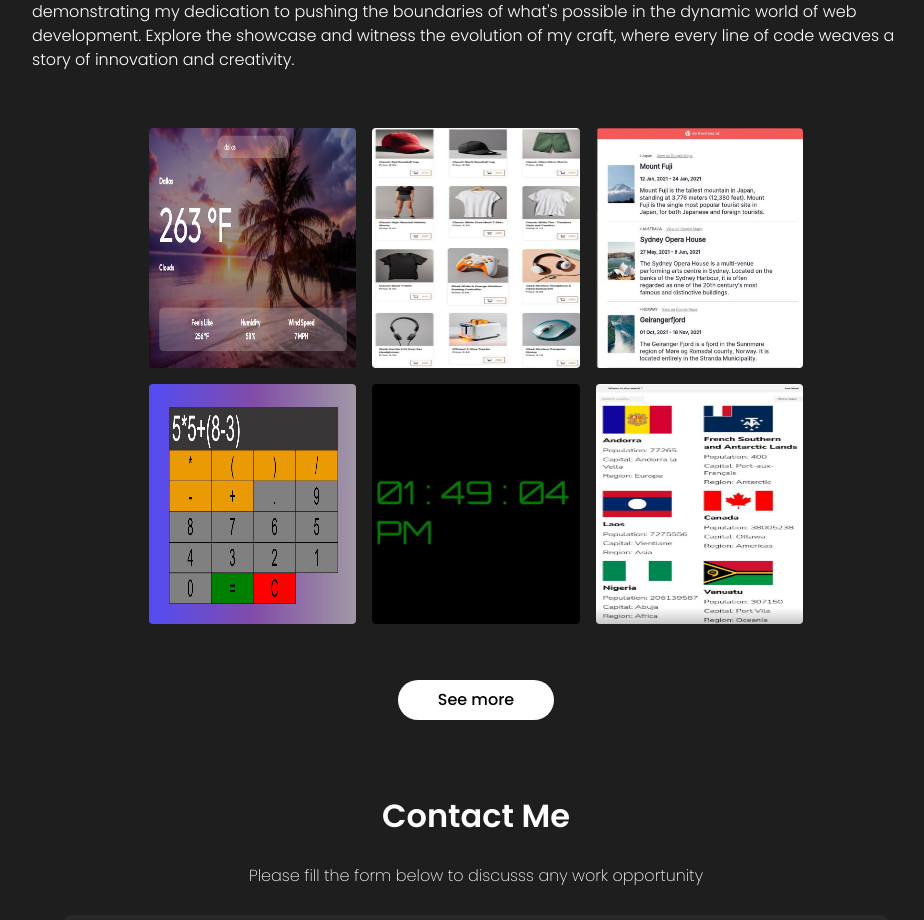
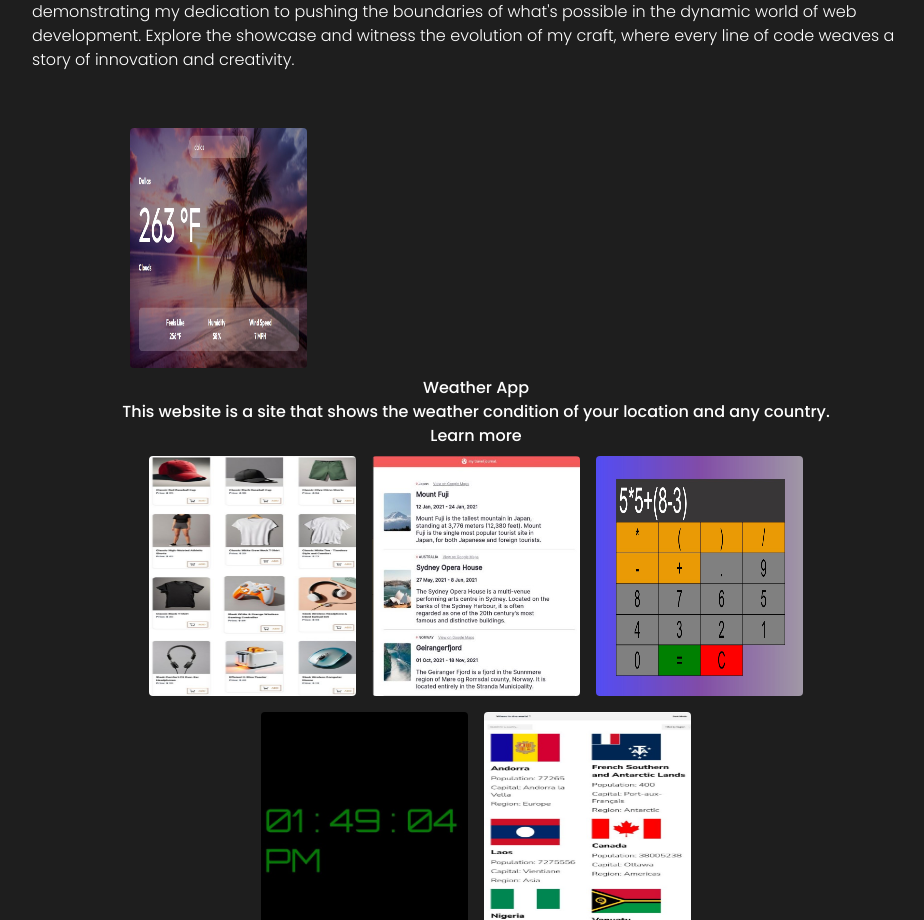
Before and after one commit to Aileswhale/30daysKodecampChallenge, a React (Vite) app in the folder Day-2/My-Portfolio/: page / in a window 1280 px wide. Shown: the part 1608-2528 px from the top of the page, without its empty margins (164-1088 px from the left). Built offline with nearby package versions, Linux system fonts and the light colour scheme.

Commit message:
worked on the portfolio section

```diff
--- a/Day-2/My-Portfolio/src/component/Portfolio/portfolio.jsx
+++ b/Day-2/My-Portfolio/src/component/Portfolio/portfolio.jsx
@@ -27,11 +27,21 @@ function Portfolio() {
           creativity.
         </p>
         <div className="portfolioimg flex flex-wrap justify-center w-[70%] ">
-          <img
-            className="object-center h-[15rem]  rounded w-1/4 m-[0.5rem]"
-            src={weather}
-            alt="portfolio"
-          />
+          <div className="expwork">
+            <img
+              className="object-center h-[15rem]  rounded w-1/4 m-[0.5rem]"
+              src={weather}
+              alt="portfolio"
+            />
+            <div className="layer">
+              <h3>Weather App</h3>
+              <p>This website is a site that shows the weather condition of your location and any country. </p>
+              <a href="#">
+                Learn more
+              </a>
+            </div>
+          </div>
+
           <img
             className="object-center h-[15rem] rounded w-1/4 m-[0.5rem]"
             src={Ecommerce}
```
